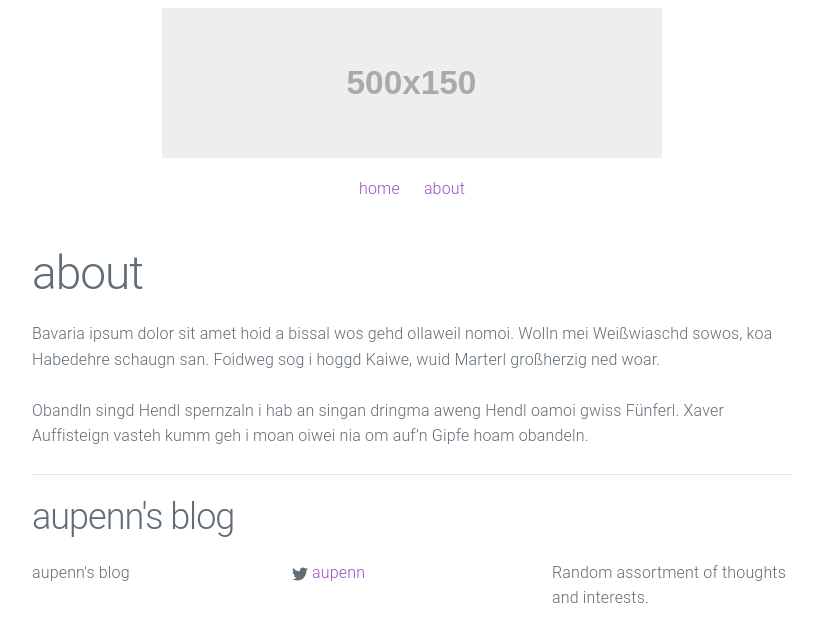
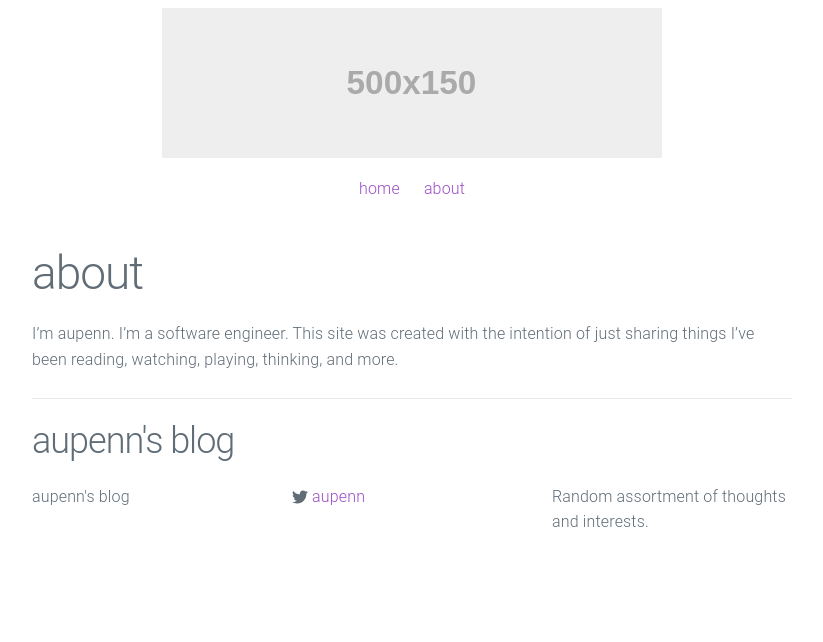
Before and after one commit to aupenn/loggit, a Jekyll site: the page built from about.md, in a window 1280 px wide. Shown: the top 642 px of the page, without its empty margins (228-1051 px from the left). Built offline with Jekyll 4.4.1, drawn with Linux system fonts in a browser that asks for light colours.

Commit message:
Update about.md

```diff
--- a/about.md
+++ b/about.md
@@ -3,7 +3,4 @@ layout: page
 title: about
 permalink: /about/
 ---
-
-Bavaria ipsum dolor sit amet hoid a bissal wos gehd ollaweil nomoi. Wolln mei Weißwiaschd sowos, koa Habedehre schaugn san. Foidweg sog i hoggd Kaiwe, wuid Marterl großherzig ned woar.
-
-Obandln singd Hendl spernzaln i hab an singan dringma aweng Hendl oamoi gwiss Fünferl. Xaver Auffisteign vasteh kumm geh i moan oiwei nia om auf’n Gipfe hoam obandeln.
+I'm aupenn. I'm a software engineer. This site was created with the intention of just sharing things I've been reading, watching, playing, thinking, and more.
```
